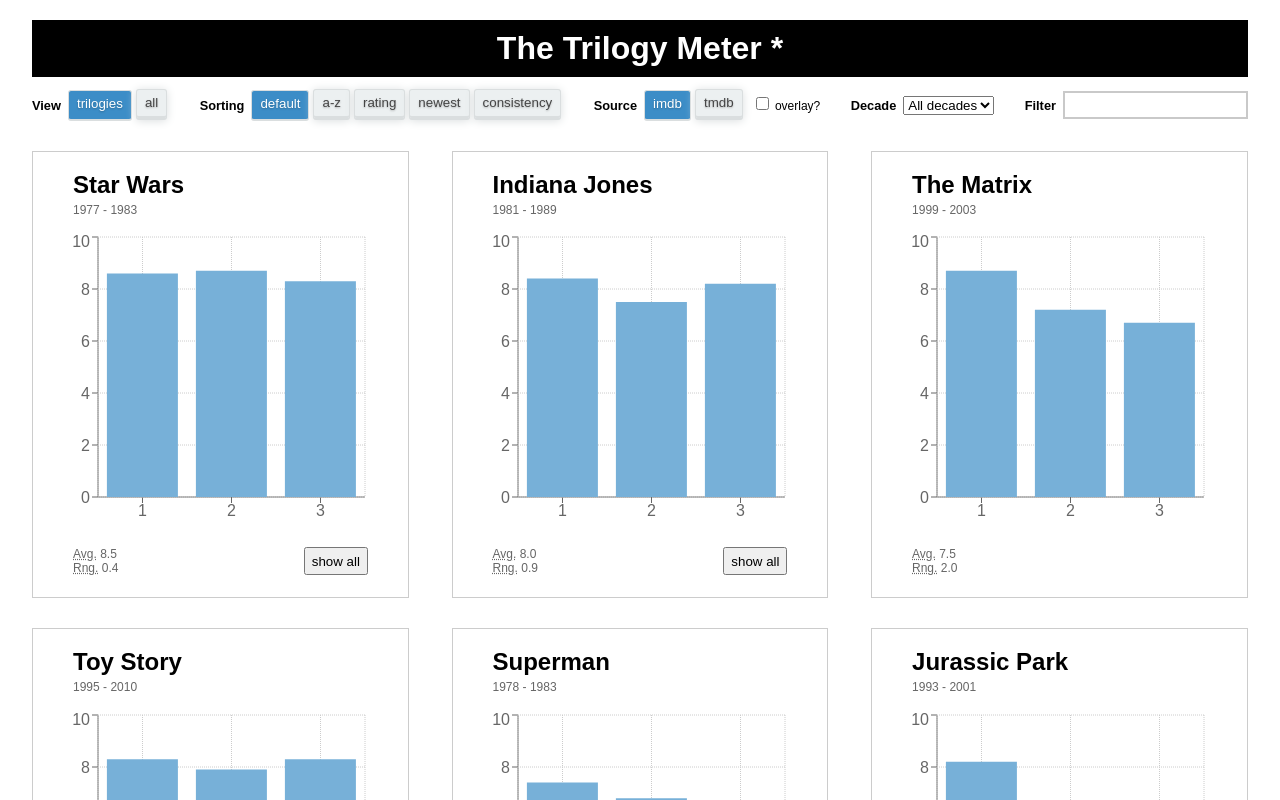
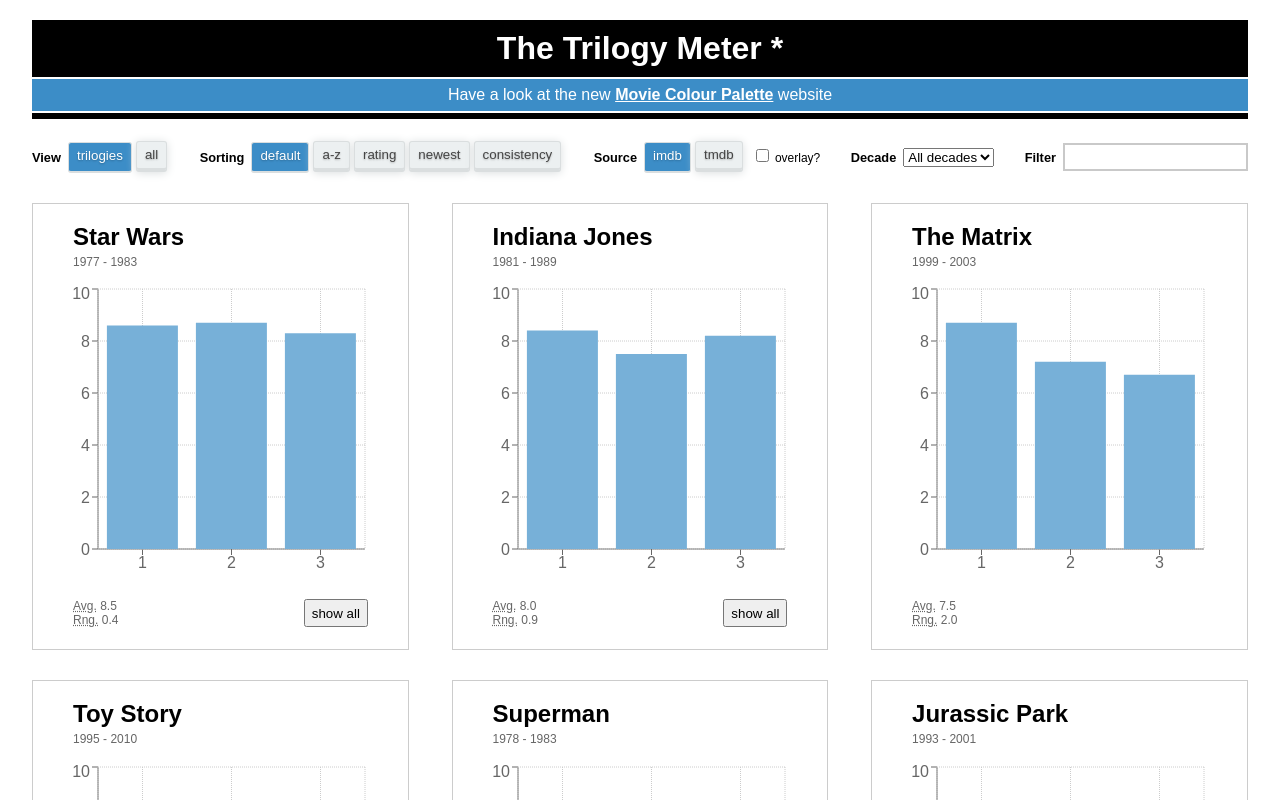
Before and after one commit to cedmax/trilogy-meter, a React (Create React App) app: page / in a window 1280 px wide. Shown: the top 800 px of the page. Built offline with nearby package versions, Linux system fonts and the light colour scheme.

Commit message:
added strip to promote movie posters

```diff
--- a/src/Header.js
+++ b/src/Header.js
@@ -1,5 +1,6 @@
 import React, { memo } from "react";
 import Nav from "./Navigation";
+import Strip from './Strip';
 import AnchorLink from "react-anchor-link-smooth-scroll";
 import cssStyles from "./Header.module.css";
 
@@ -8,6 +9,7 @@
     <h1>
       The Trilogy Meter <AnchorLink href="#note">*</AnchorLink>
     </h1>
+    <Strip />
     <Nav {...props} />
   </header>
 ));
--- a/src/Header.module.css
+++ b/src/Header.module.css
@@ -7,7 +7,7 @@
     background: black;
     color: white;
     padding: 10px;
-    margin: 0 0 5px;
+    margin: 0 0 2px;
 }
 
 header h1 a, header h1 a:visited, header h1 a:hover, header h1 a:active {
--- a/src/Navigation.module.css
+++ b/src/Navigation.module.css
@@ -30,6 +30,11 @@
         justify-content: space-between;
         flex-wrap: wrap;
     }
+}
+
+.nav {
+    border-top: 6px solid #000;
+    padding-top: 10px;
 }
 
 .nav h4 {
--- /dev/null
+++ b/src/Strip.js
@@ -0,0 +1,8 @@
+import React, { memo } from "react";
+import cssStyles from "./Strip.module.css";
+
+export default memo(() => (
+  <a target="_blank" href="https://movie-posters.dsgn.it/" className={cssStyles.strip}>
+    Have a look at the new <strong>Movie Colour Palette</strong> website
+  </a>
+));
--- /dev/null
+++ b/src/Strip.module.css
@@ -0,0 +1,14 @@
+.strip {
+    text-align: center;
+    margin: 0 auto 1.25em;
+    background:rgb(60, 141, 199);
+    display: block;
+    color: white;
+    padding: 7px;
+    text-decoration: none;
+    margin-bottom: 2px
+}
+
+.strip strong {
+    text-decoration: underline;
+}
```
